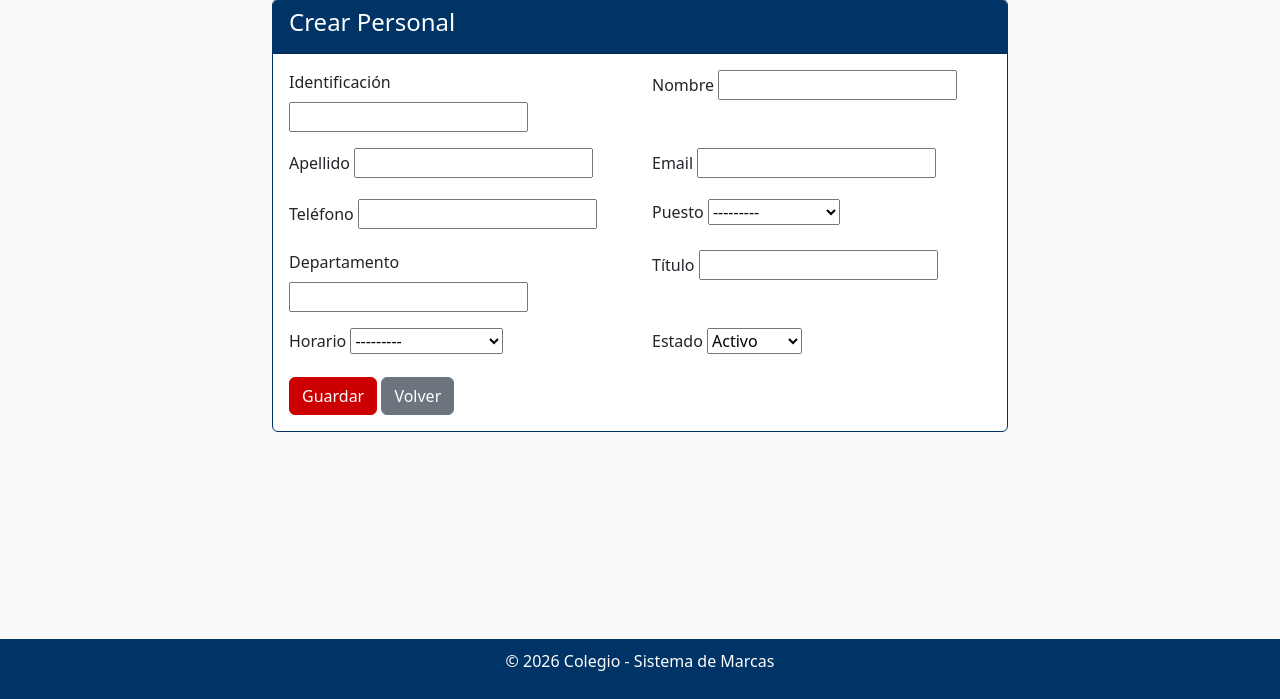
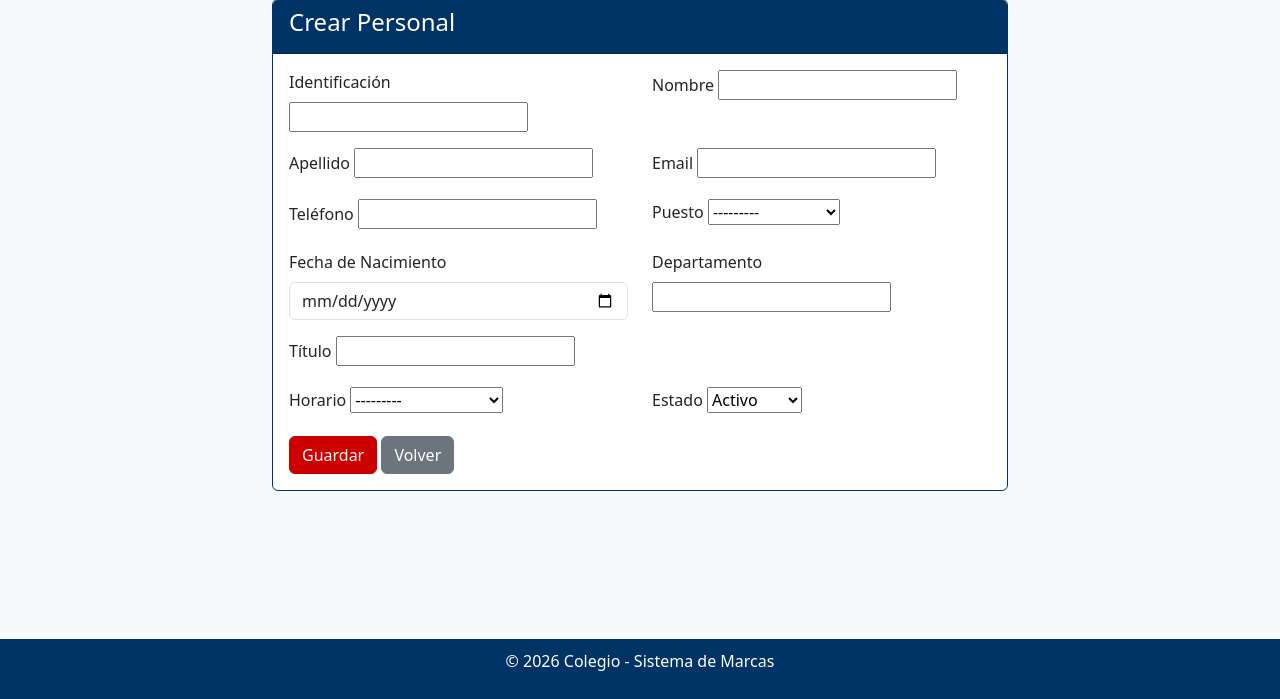
Before and after one commit to esteban4565/sistema_marcas, a Django app: page /users/personal/create/ in a window 1280 px wide. Shown: the part 101-800 px from the top of the page. Run offline with Django 5.2, Linux system fonts and the light colour scheme; a user stored in the database is signed in; data comes from the database, SQL or seed files in the repository; both versions use the stored data as it was after the commit.

Commit message:
Restaurar campo fecha_nacimiento y agregar selector de calendario en el template

```diff
--- a/users/models.py
+++ b/users/models.py
@@ -28,6 +28,7 @@ class Personal(models.Model):
         ('Administrativo', 'Administrativo'),
     ]
     puesto = models.CharField(max_length=100, choices=PUESTO_CHOICES)
+    fecha_nacimiento = models.DateField(blank=True, null=True)
     departamento = models.CharField(max_length=100, blank=True)
     titulo = models.CharField(max_length=10, blank=True)
     HORARIO_CHOICES = [
--- a/users/templates/users/personal_form.html
+++ b/users/templates/users/personal_form.html
@@ -67,6 +67,17 @@
                     </div>
                     <div class="row">
                         <div class="col-md-6 mb-3">
+                            <label for="{{ form.fecha_nacimiento.id_for_label }}" class="form-label">Fecha de Nacimiento</label>
+                            {% if form.fecha_nacimiento.value %}
+                                <input type="date" id="{{ form.fecha_nacimiento.id_for_label }}" name="{{ form.fecha_nacimiento.html_name }}" class="form-control" value="{{ form.fecha_nacimiento.value|date:'Y-m-d' }}">
+                            {% else %}
+                                <input type="date" id="{{ form.fecha_nacimiento.id_for_label }}" name="{{ form.fecha_nacimiento.html_name }}" class="form-control">
+                            {% endif %}
+                            {% if form.fecha_nacimiento.errors %}
+                                <div class="text-danger">{{ form.fecha_nacimiento.errors }}</div>
+                            {% endif %}
+                        </div>
+                        <div class="col-md-6 mb-3">
                             <label for="{{ form.departamento.id_for_label }}" class="form-label">Departamento</label>
                             {{ form.departamento }}
                             {% if form.departamento.errors %}
--- a/users/views.py
+++ b/users/views.py
@@ -90,7 +90,7 @@ class PersonalListView(LoginRequiredMixin, AdminOnlyMixin, ListView):
 class PersonalCreateView(LoginRequiredMixin, AdminOnlyMixin, CreateView):
     model = Personal
     template_name = 'users/personal_form.html'
-    fields = ['identificacion', 'nombre', 'apellido', 'email', 'telefono', 'puesto', 'departamento', 'titulo', 'horario', 'estado']
+    fields = ['identificacion', 'nombre', 'apellido', 'email', 'telefono', 'puesto', 'fecha_nacimiento', 'departamento', 'titulo', 'horario', 'estado']
     success_url = reverse_lazy('personal_list')
 
     def form_valid(self, form):
@@ -112,7 +112,7 @@ class PersonalCreateView(LoginRequiredMixin, AdminOnlyMixin, CreateView):
 class PersonalUpdateView(LoginRequiredMixin, AdminOnlyMixin, UpdateView):
     model = Personal
     template_name = 'users/personal_form.html'
-    fields = ['identificacion', 'nombre', 'apellido', 'email', 'telefono', 'puesto', 'departamento', 'titulo', 'horario', 'estado']
+    fields = ['identificacion', 'nombre', 'apellido', 'email', 'telefono', 'puesto', 'fecha_nacimiento', 'departamento', 'titulo', 'horario', 'estado']
     success_url = reverse_lazy('personal_list')
 
 class PersonalDeleteView(LoginRequiredMixin, AdminOnlyMixin, DeleteView):
```
Also changed, not shown: db.sqlite3, users/migrations/0007_personal_fecha_nacimiento.py (added).
